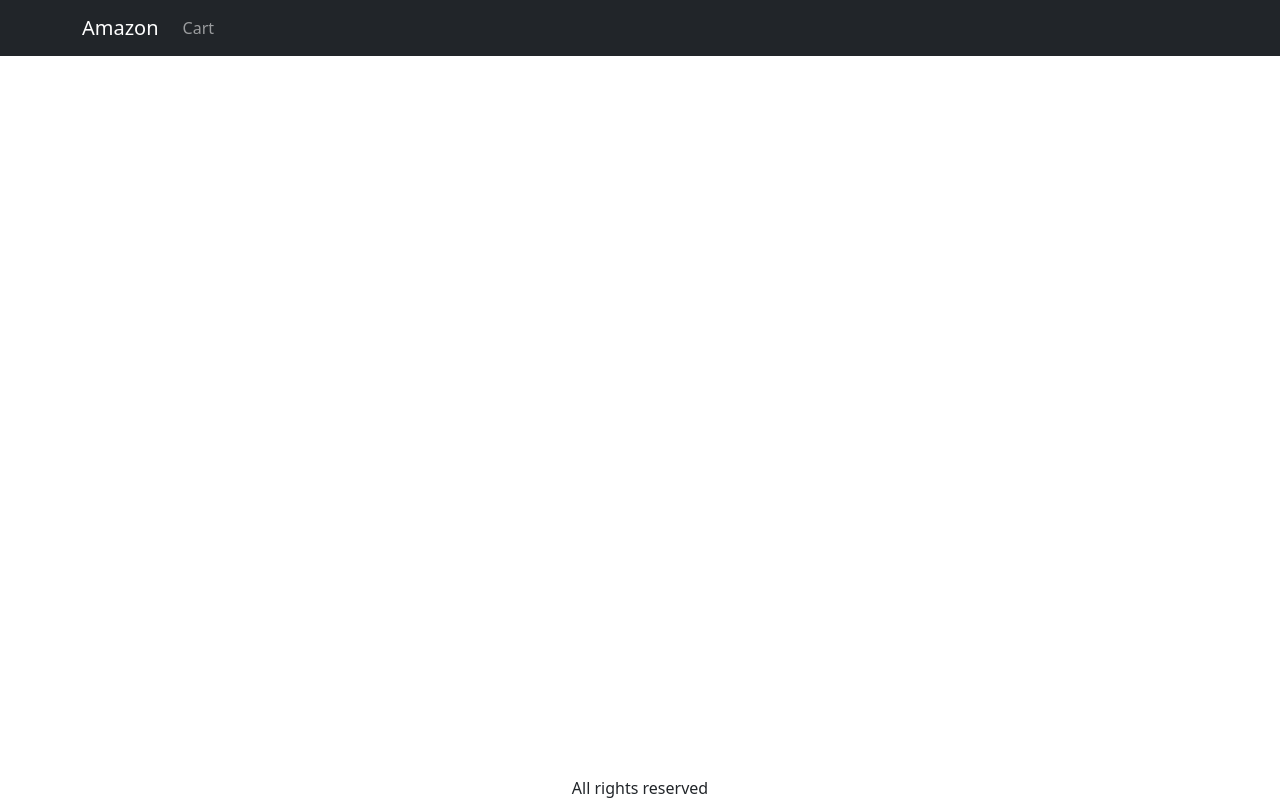
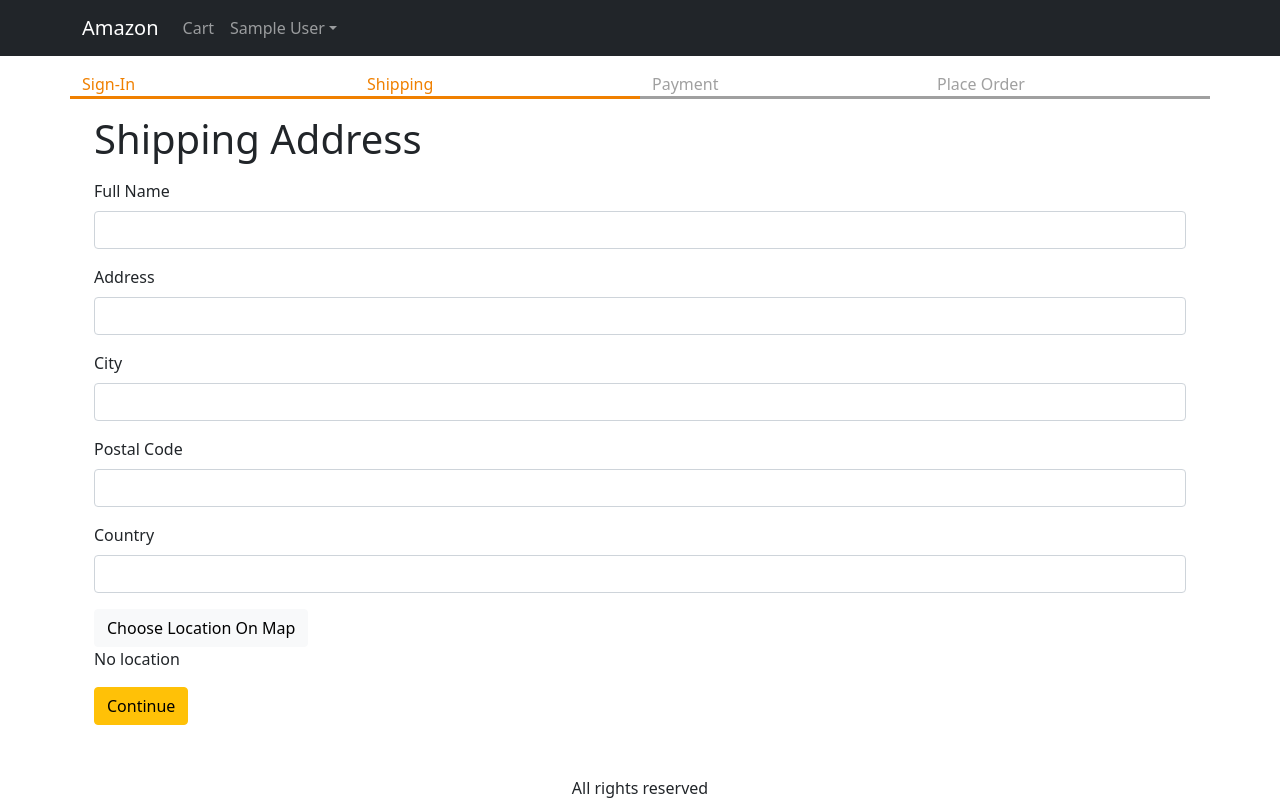
Before and after one commit to riyaz7122001/Shop-Client, a React (Create React App) app: page /shipping in a window 1280 px wide. Built offline with nearby package versions, Linux system fonts and the light colour scheme; sample sign-in values are in the browser's storage.

Commit message:
second commit

```diff
--- a/package.json
+++ b/package.json
@@ -1,6 +1,6 @@
 {
   "name": "frontend",
-  "proxy":"http://localhost:4000",
+  "proxy":"http://127.0.0.1:4000",
   "version": "0.1.0",
   "private": true,
   "dependencies": {
--- a/src/App.js
+++ b/src/App.js
@@ -1,5 +1,7 @@
 import "./App.css";
 import { BrowserRouter, Link, Route, Routes } from "react-router-dom";
+import { toast, ToastContainer } from "react-toastify";
+import "react-toastify/dist/ReactToastify.css";
 import HomeScreen from "./screens/HomeScreen";
 import ProductScreen from "./screens/ProductScreen";
 import Navbar from "react-bootstrap/Navbar";
@@ -7,17 +9,29 @@ import Container from "react-bootstrap/Container";
 import { LinkContainer } from "react-router-bootstrap";
 import Badge from "react-bootstrap/Badge";
 import Nav from "react-bootstrap/Nav";
+import NavDropdown from "react-bootstrap/NavDropdown";
 import { Store } from "./Store";
 import { useContext } from "react";
 import CartScreen from "./components/CartScreen";
 import SigninScreen from "./screens/SigninScreen";
+import ShippingAddressScreen from "./components/ShippingAddressScreen";
 
 function App() {
   const { state, dispatch: ctxDispatch } = useContext(Store);
-  const { cart } = state;
+  const { cart, userInfo } = state;
+
+  const signoutHandler = () => {
+    ctxDispatch({ type: "USER_SIGNOUT" });
+    localStorage.removeItem("userInfo");
+    localStorage.removeItem("shippingAddress");
+    // localStorage.removeItem("paymentMethod");
+    window.location.href = "/signin";
+  };
+
   return (
     <BrowserRouter>
       <div className="d-flex flex-column site-container">
+        <ToastContainer position="bottom-center" limit={1} />
         <header>
           <Navbar bg="dark" variant="dark" expand="lg">
             <Container>
@@ -33,6 +47,28 @@ function App() {
                     </Badge>
                   )}
                 </Link>
+                {userInfo ? (
+                  <NavDropdown title={userInfo.name} id="basic-nav-dropdown">
+                    <LinkContainer to="/profile">
+                      <NavDropdown.Item>User Profile</NavDropdown.Item>
+                    </LinkContainer>
+                    <LinkContainer to="/orderhistory">
+                      <NavDropdown.Item>Order History</NavDropdown.Item>
+                    </LinkContainer>
+                    <NavDropdown.Divider />
+                    <Link
+                      className="dropdown-item"
+                      to="#signout"
+                      onClick={signoutHandler}
+                    >
+                      Sign Out
+                    </Link>
+                  </NavDropdown>
+                ) : (
+                  <Link className="nav-link" to="/signin">
+                    Sign In
+                  </Link>
+                )}
               </Nav>
             </Container>
           </Navbar>
@@ -43,6 +79,7 @@ function App() {
               <Route path="/" element={<HomeScreen />} />
               <Route path="/cart" element={<CartScreen />} />
               <Route path="/signin" element={<SigninScreen />} />
+              <Route path="/shipping" element={<ShippingAddressScreen />} />
               <Route path="/product/:slug" element={<ProductScreen />} />
             </Routes>
           </Container>
--- a/src/Store.js
+++ b/src/Store.js
@@ -3,7 +3,15 @@ import { createContext, useReducer } from "react";
 export const Store = createContext();
 
 const initialState = {
+  fullBox: false,
+  userInfo: localStorage.getItem("userInfo")
+    ? JSON.parse(localStorage.getItem("userInfo"))
+    : null,
+
   cart: {
+    shippingAddress: localStorage.getItem("shippingAddress")
+      ? JSON.parse(localStorage.getItem("shippingAddress"))
+      : { location: {} },
     cartItems: localStorage.getItem("cartItems")
       ? JSON.parse(localStorage.getItem("cartItems"))
       : [],
@@ -41,6 +49,29 @@ function reducer(state, action) {
       return { ...state, cart: { ...state.cart, cartItems } };
     }
 
+    case "USER_SIGNIN":
+      return { ...state, userInfo: action.payload };
+
+    case "USER_SIGNOUT":
+      return {
+        ...state,
+        userInfo: null,
+        cart: {
+          cartItems: [],
+          shippingAddress: {},
+          paymentMethod: "",
+        },
+      };
+
+    case "SAVE_SHIPPING_ADDRESS":
+      return {
+        ...state,
+        cart: {
+          ...state.cart,
+          shippingAddress: action.payload,
+        },
+      };
+
     default:
       return state;
   }
--- /dev/null
+++ b/src/components/Checkout.js
@@ -0,0 +1,16 @@
+import React from "react";
+import Row from "react-bootstrap/Row";
+import Col from "react-bootstrap/Col";
+
+const Checkout = (props) => {
+  return (
+    <Row className="checkout-steps">
+      <Col className={props.step1 ? "active" : ""}>Sign-In</Col>
+      <Col className={props.step2 ? "active" : ""}>Shipping</Col>
+      <Col className={props.step3 ? "active" : ""}>Payment</Col>
+      <Col className={props.step4 ? "active" : ""}>Place Order</Col>
+    </Row>
+  );
+};
+
+export default Checkout;
--- /dev/null
+++ b/src/components/ShippingAddressScreen.js
@@ -0,0 +1,138 @@
+import React, { useContext, useEffect, useState } from "react";
+import { Helmet } from "react-helmet-async";
+import Form from "react-bootstrap/Form";
+import Button from "react-bootstrap/Button";
+import { useNavigate } from "react-router-dom";
+import { Store } from "../Store";
+import Checkout from "./Checkout";
+
+const ShippingAddressScreen = () => {
+  const navigate = useNavigate();
+  const { state, dispatch: ctxDispatch } = useContext(Store);
+  const {
+    fullBox,
+    userInfo,
+    cart: { shippingAddress },
+  } = state;
+
+  const [fullName, setFullName] = useState(shippingAddress.fullName || "");
+  const [address, setAddress] = useState(shippingAddress.address || "");
+  const [city, setCity] = useState(shippingAddress.city || "");
+  const [postalCode, setPostalCode] = useState(
+    shippingAddress.postalCode || ""
+  );
+  const [country, setCountry] = useState(shippingAddress.country || "");
+
+  useEffect(() => {
+    if (!userInfo) {
+      navigate("/signin?redirect=/shipping");
+    }
+  }, [userInfo, navigate]);
+
+  const submitHandler = (e) => {
+    e.preventDefault();
+    ctxDispatch({
+      type: "SAVE_SHIPPING_ADDRESS",
+      payload: {
+        fullName,
+        address,
+        city,
+        postalCode,
+        country,
+        location: shippingAddress.location,
+      },
+    });
+    localStorage.setItem(
+      "shippingAddress",
+      JSON.stringify({
+        fullName,
+        address,
+        city,
+        postalCode,
+        country,
+        location: shippingAddress.location,
+      })
+    );
+    navigate("/payment");
+  };
+
+  return (
+    <div>
+      {" "}
+      <Helmet>
+        <title>Shipping Address</title>
+      </Helmet>
+      <Checkout step1 step2></Checkout>
+      <div className="container small-container">
+        <h1 className="my-3">Shipping Address</h1>
+        <Form onSubmit={submitHandler}>
+          <Form.Group className="mb-3" controlId="fullName">
+            <Form.Label>Full Name</Form.Label>
+            <Form.Control
+              value={fullName}
+              onChange={(e) => setFullName(e.target.value)}
+              required
+            />
+          </Form.Group>
+          <Form.Group className="mb-3" controlId="address">
+            <Form.Label>Address</Form.Label>
+            <Form.Control
+              value={address}
+              onChange={(e) => setAddress(e.target.value)}
+              required
+            />
+          </Form.Group>
+          <Form.Group className="mb-3" controlId="city">
+            <Form.Label>City</Form.Label>
+            <Form.Control
+              value={city}
+              onChange={(e) => setCity(e.target.value)}
+              required
+            />
+          </Form.Group>
+          <Form.Group className="mb-3" controlId="postalCode">
+            <Form.Label>Postal Code</Form.Label>
+            <Form.Control
+              value={postalCode}
+              onChange={(e) => setPostalCode(e.target.value)}
+              required
+            />
+          </Form.Group>
+          <Form.Group className="mb-3" controlId="country">
+            <Form.Label>Country</Form.Label>
+            <Form.Control
+              value={country}
+              onChange={(e) => setCountry(e.target.value)}
+              required
+            />
+          </Form.Group>
+          <div className="mb-3">
+            <Button
+              id="chooseOnMap"
+              type="button"
+              variant="light"
+              onClick={() => navigate("/map")}
+            >
+              Choose Location On Map
+            </Button>
+            {shippingAddress.location && shippingAddress.location.lat ? (
+              <div>
+                LAT: {shippingAddress.location.lat}
+                LNG:{shippingAddress.location.lng}
+              </div>
+            ) : (
+              <div>No location</div>
+            )}
+          </div>
+          <div className="mb-3">
+            <Button variant="warning" type="submit">
+              Continue
+            </Button>
+          </div>
+        </Form>
+      </div>
+    </div>
+  );
+};
+
+export default ShippingAddressScreen;
--- a/src/index.css
+++ b/src/index.css
@@ -53,4 +53,20 @@ main {
 
 .small-container{
 max-width: 600px;
+/* display: flex; */
+  align-items: center;
+  justify-content: center;
+  /* transform: translate(-50%, -50%); */
+  left: 200px;
+  right: 400px;
 }
+
+.checkout-steps>div {
+  border-bottom: 0.2rem solid #a0a0a0;
+  color: #a0a0a0;
+}
+
+.checkout-steps>div.active {
+  border-bottom: 0.2rem solid #f08000;
+  color: #f08000;
+}
--- a/src/screens/SigninScreen.js
+++ b/src/screens/SigninScreen.js
@@ -1,28 +1,63 @@
-import React from "react";
+import React, { useContext, useEffect, useState } from "react";
+import axios from "axios";
 import { Link, useLocation, useNavigate } from "react-router-dom";
 import Container from "react-bootstrap/Container";
 import Form from "react-bootstrap/Form";
 import Button from "react-bootstrap/Button";
 import { Helmet } from "react-helmet-async";
+import { Store } from "../Store";
+import { toast } from "react-toastify";
+import { getError } from "../utils";
 
 const SigninScreen = () => {
   const navigate = useNavigate();
   const { search } = useLocation();
   const redirectInUrl = new URLSearchParams(search).get("redirect");
   const redirect = redirectInUrl ? redirectInUrl : "/";
+
+  const [email, setEmail] = useState("");
+  const [password, setPassword] = useState("");
+
+  const { state, dispatch: ctxDispatch } = useContext(Store);
+  const { userInfo } = state;
+
+  const submitHandler = async (e) => {
+    e.preventDefault();
+    try {
+      const { data } = await axios.post("/api/users/signin", {
+        email,
+        password,
+      });
+      ctxDispatch({ type: "USER_SIGNIN", payload: data });
+      localStorage.setItem("userInfo", JSON.stringify(data));
+      navigate(redirect || "/");
+      console.log(data);
+    } catch (err) {
+      toast.error(getError(err));
+    }
+  };
+
+  // checking if user is signin already then redirct it
+  useEffect(() => {
+    if (userInfo) {
+      navigate(redirect);
+    }
+  }, [navigate, redirect, userInfo]);
+
   return (
-    <Container className="small-container">
+    <Container>
+      <div className="small-container">
         <Helmet>
           <title>Sign In</title>
         </Helmet>
         <h1 className="my-3">Sign In</h1>
-      <Form>
+        <Form onSubmit={submitHandler}>
           <Form.Group className="mb-3" controlId="email">
             <Form.Label>Email</Form.Label>
             <Form.Control
               type="email"
               required
-            // onChange={(e) => setEmail(e.target.value)}
+              onChange={(e) => setEmail(e.target.value)}
             />
           </Form.Group>
           <Form.Group className="mb-3" controlId="password">
@@ -30,7 +65,7 @@ const SigninScreen = () => {
             <Form.Control
               type="password"
               required
-            // onChange={(e) => setPassword(e.target.value)}
+              onChange={(e) => setPassword(e.target.value)}
             />
           </Form.Group>
           <div className="mb-3">
@@ -41,6 +76,7 @@ const SigninScreen = () => {
             <Link to={`/signup?redirect=${redirect}`}>Create your account</Link>
           </div>
         </Form>
+      </div>
     </Container>
   );
 };
```
Lines whose indentation alone changed are shown as unchanged.
